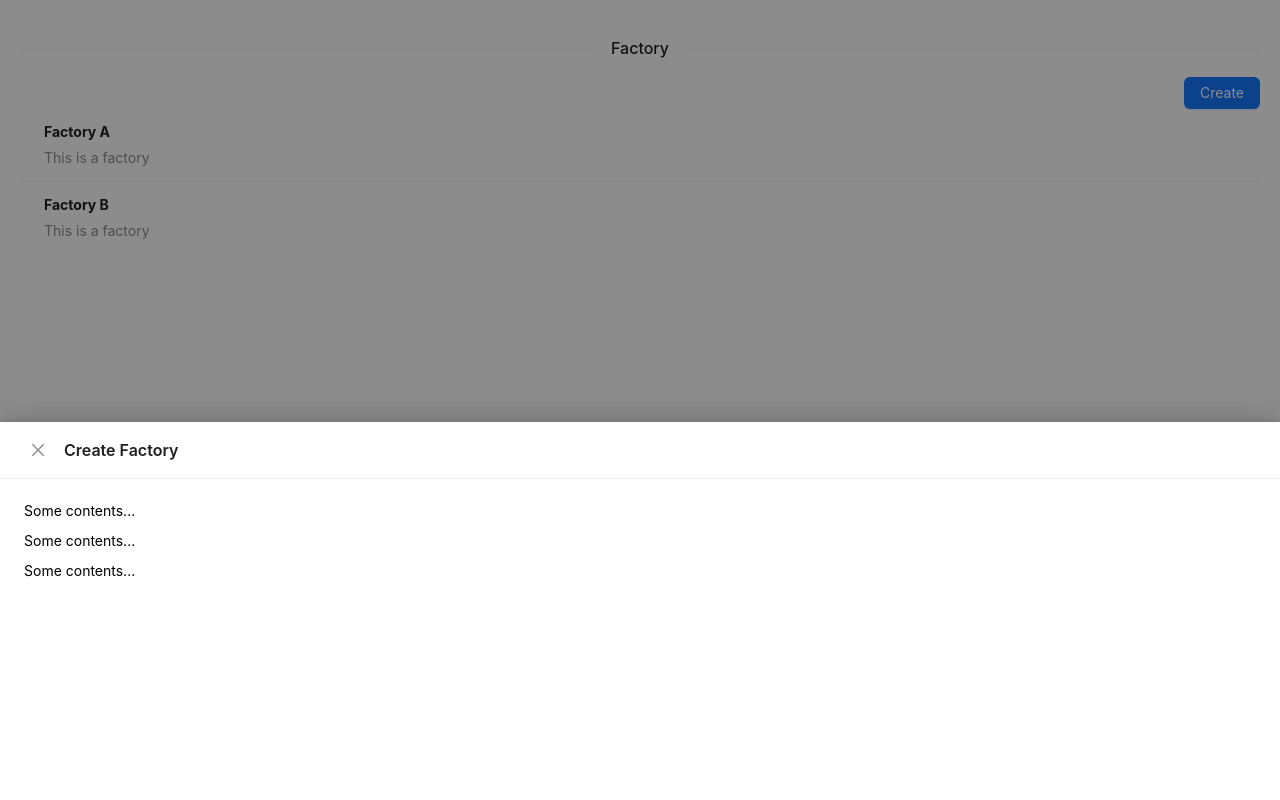
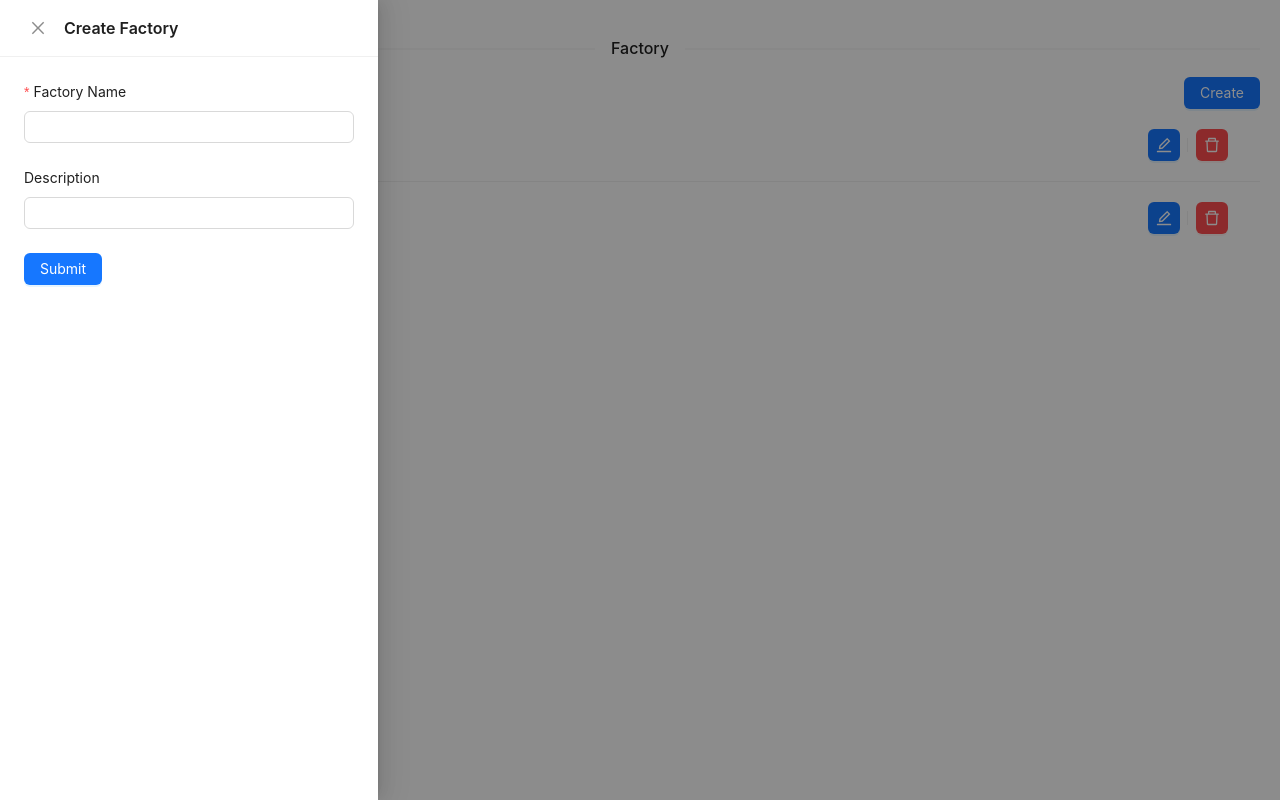
Before and after one commit to zulfikar4568/vue-opcenter-restapi, a Vue app: page / in a window 1280 px wide. Both pictures are taken after a click on the button "Create". Built offline with nearby package versions, Linux system fonts and the light colour scheme.

Commit message:
feat: form factory

```diff
--- a/src/App.vue
+++ b/src/App.vue
@@ -1,37 +1,55 @@
 <script setup lang="ts">
-import { ref } from 'vue';
+import { ref, reactive } from 'vue';
+import Form from './components/FormFactory.vue';
+import { EditOutlined, DeleteOutlined } from '@ant-design/icons-vue';
 
 interface DataItem {
-  InstanceID: string;
   Name: string;
   Description: string;
 }
 const data: DataItem[] = [
   {
-    InstanceID: '1',
     Name: 'Factory A',
     Description: 'This is a factory',
   },
   {
-    InstanceID: '2',
     Name: 'Factory B',
     Description: 'This is a factory',
   },
 ];
 
+const isCreate = ref<boolean>(false);
 const open = ref<boolean>(false);
-const showDrawer = () => {
+const showDrawer = (create: boolean) => {
   open.value = true;
+  isCreate.value = create;
 };
+
+const detailData = reactive<DataItem>({
+  Name: '',
+  Description: '',
+})
 </script>
 
 <template>
   <div class="container">
     <a-divider>Factory</a-divider>
-    <a-button @click="showDrawer" type="primary" class="pull-right">Create</a-button>
+    <a-button @click="showDrawer(true)" type="primary" class="pull-right">Create</a-button>
     <a-list item-layout="horizontal" :data-source="data">
       <template #renderItem="{ item }">
         <a-list-item>
+          <template #actions>
+            <a-button @click="showDrawer(false)" key="list-loadmore-edit" type="primary">
+              <template #icon>
+                <EditOutlined />
+              </template>
+            </a-button>
+            <a-button key="list-loadmore-delete" type="primary" danger>
+              <template #icon>
+                <DeleteOutlined />
+              </template>
+            </a-button>
+          </template>
           <a-list-item-meta :description="item.Description">
             <template #title>
               <b>{{ item.Name }}</b>
@@ -43,11 +61,9 @@ const showDrawer = () => {
   </div>
   <a-drawer
     v-model:open="open"
-    title="Create Factory"
-    placement="bottom"
+    :title="isCreate ? 'Create Factory' : 'Update Factory'"
+    placement="left"
   >
-    <p>Some contents...</p>
-    <p>Some contents...</p>
-    <p>Some contents...</p>
+    <Form :name="detailData.Name" :title="isCreate ? 'Create Factory' : 'Update Factory'" :description="detailData.Description" :is-create="isCreate" />
   </a-drawer>
 </template>
--- /dev/null
+++ b/src/components/FormFactory.vue
@@ -0,0 +1,60 @@
+<template>
+  <a-form
+    :model="data"
+    name="basic"
+    autocomplete="off"
+    @finish="onFinish"
+    :layout="'vertical'"
+  >
+    <a-form-item
+      label="Factory Name"
+      name="name"
+      :rules="[{ required: true, message: 'Please input factory name!' }]"
+    >
+      <a-input v-model:value="data.name" />
+    </a-form-item>
+
+    <a-form-item
+      label="Description"
+      name="description"
+      :rules="[{ required: false, message: 'Please input factory description!' }]"
+    >
+      <a-input v-model:value="data.description" />
+    </a-form-item>
+
+    <a-form-item>
+      <a-button type="primary" html-type="submit">Submit</a-button>
+    </a-form-item>
+  </a-form>
+</template>
+<script lang="ts" setup>
+import { reactive } from 'vue';
+
+const props = defineProps({
+  title: {
+    type: String,
+    required: true,
+  },
+  name: {
+    type: String,
+    required: true,
+  },
+  description: {
+    type: String,
+    required: false,
+  },
+  isCreate: {
+    type: Boolean,
+    required: true,
+  }
+})
+
+const data = reactive({
+  name: props.name,
+  description: props.description
+})
+
+const onFinish = (values: any) => {
+  console.log('Success:', values);
+};
+</script>
```
